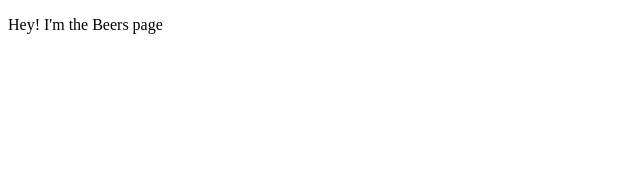
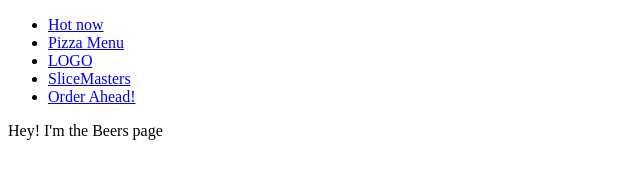
Before and after one commit to Martian2Lee/master-gatsby, a Gatsby site in the folder gatsby/: page /beers in a window 1280 px wide. Shown: the whole page, without its empty margins (0-640 px from the left). Built offline with nearby package versions, Linux system fonts and the light colour scheme; Gatsby itself is replaced by a stand-in of ours.

Commit message:
Routing and Navigation in Gatsby

```diff
--- /dev/null
+++ b/gatsby/src/components/Nav.js
@@ -0,0 +1,26 @@
+import React from 'react';
+import { Link } from 'gatsby';
+
+export default function Nav() {
+    return (
+        <nav>
+            <ul>
+                <li>
+                    <Link to='/'>Hot now</Link>
+                </li>
+                <li>
+                    <Link to='/pizzas/'>Pizza Menu</Link>
+                </li>
+                <li>
+                    <Link to='/'>LOGO</Link>
+                </li>
+                <li>
+                    <Link to='/slicemasters'>SliceMasters</Link>
+                </li>
+                <li>
+                    <Link to='/order'>Order Ahead!</Link>
+                </li>
+            </ul>
+        </nav>
+    );
+}
--- a/gatsby/src/pages/beers.js
+++ b/gatsby/src/pages/beers.js
@@ -1,8 +1,10 @@
 import React from 'react';
+import Nav from '../components/Nav'
 
 export default function BeersPage() {
     return (
         <div>
+            <Nav/>
             <p>Hey! I'm the Beers page</p>
         </div>
     )
--- a/gatsby/src/pages/index.js
+++ b/gatsby/src/pages/index.js
@@ -1,8 +1,10 @@
 import React from 'react';
+import Nav from '../components/Nav'
 
 export default function HomePage() {
     return (
         <div>
+            <Nav/>
             <p>Hey! I'm the Home page</p>
         </div>
     )
--- a/gatsby/src/pages/slicemasters.js
+++ b/gatsby/src/pages/slicemasters.js
@@ -1,8 +1,10 @@
 import React from 'react';
+import Nav from '../components/Nav'
 
 export default function SlicemastersPage() {
     return (
         <div>
+            <Nav/>
             <p>Hey! I'm the Slicemasters page</p>
         </div>
     )
```
